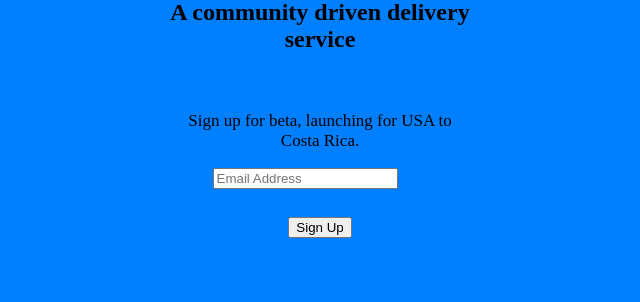
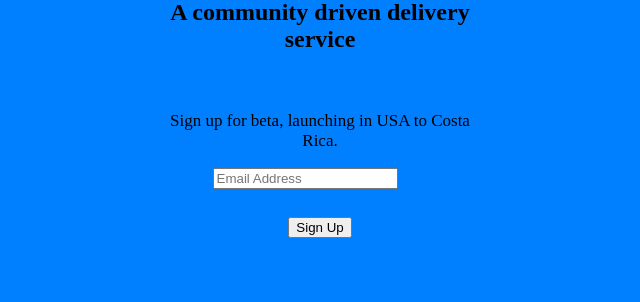
Before and after one commit to drshrey/seeder, a Flask app: page / in a window 1280 px wide. Shown: the part 220-522 px from the top of the page, without its empty margins (320-960 px from the left). Run offline with Flask 2, Linux system fonts and the light colour scheme; some libraries are stand-ins or nearby versions.

```diff
--- a/templates/index.html
+++ b/templates/index.html
@@ -34,7 +34,7 @@
 	    	<h1> Seeder </h1>
 	    	<h2 style="margin-top: 0;"> A community driven delivery service</h2><br/>
 	    	<div style="margin-top: 20px;">
-	    		<p style="font-size: 17px;"> Sign up for beta, launching for USA to Costa Rica. </p>
+	    		<p style="font-size: 17px;"> Sign up for beta, launching in USA to Costa Rica. </p>
 				<form class="ui form">
 					<div class="ui large input" style="width: 270px;">
 					  <input type="text" placeholder="Email Address">
```
